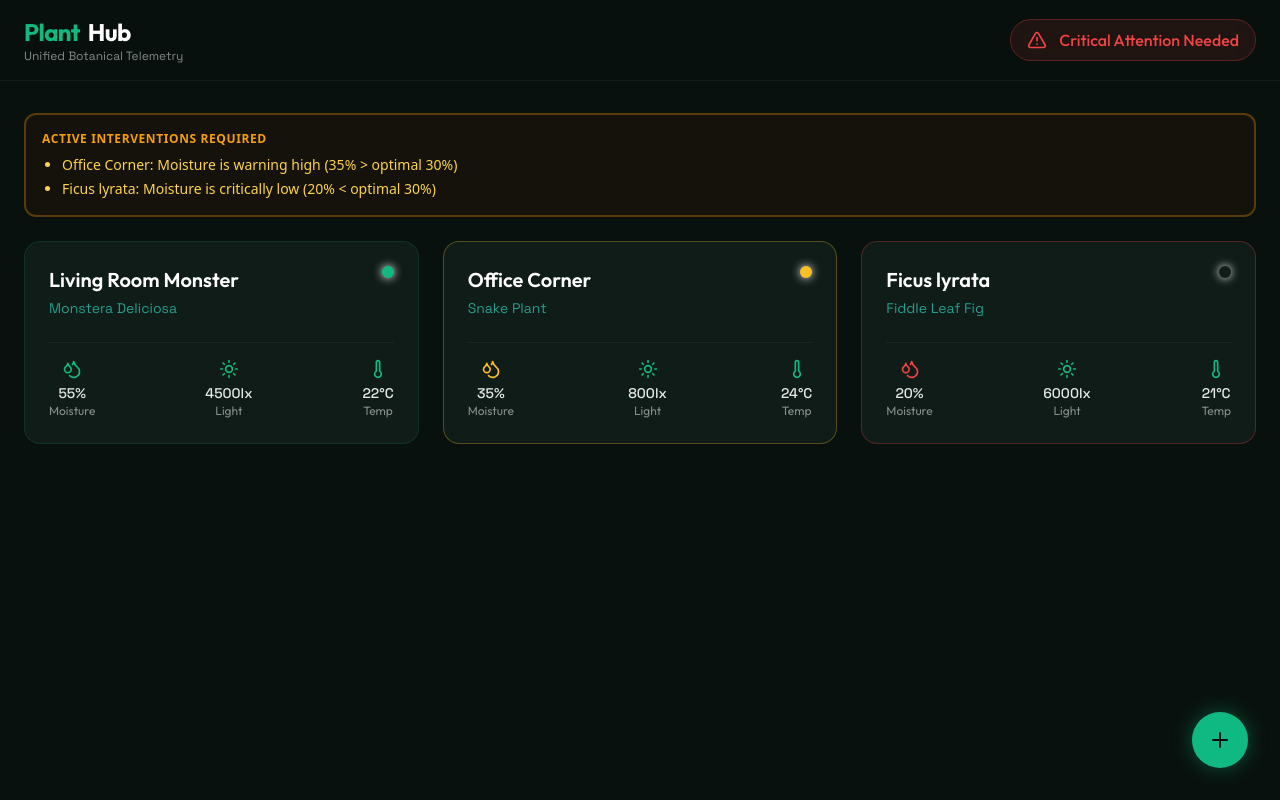
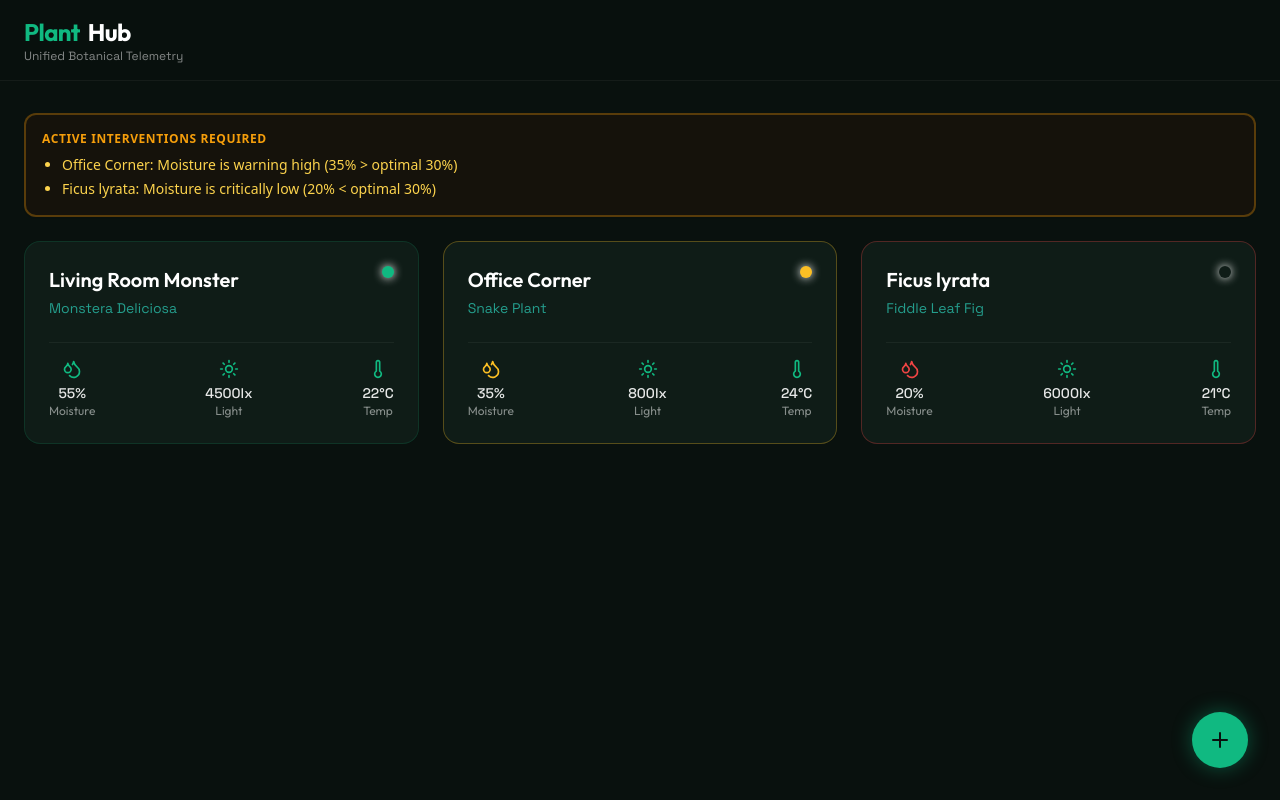
Before and after one commit to emilioxd14/Plant-Hub, a React (Vite) app: page / in a window 1280 px wide. Built offline with nearby package versions, Linux system fonts and the light colour scheme.

Commit message:
style: Remove redundant GlobalStatusBadge from HubView header

```diff
--- a/src/views/HubView.jsx
+++ b/src/views/HubView.jsx
@@ -1,6 +1,5 @@
 import React, { useState } from 'react';
 import { usePlants } from '../context/PlantContext';
-import GlobalStatusBadge from '../components/GlobalStatusBadge';
 import PlantCard from '../components/PlantCard';
 import AddPlantFab from '../components/AddPlantFab';
 import AddPlantModal from '../components/AddPlantModal';
@@ -49,7 +48,6 @@ const HubView = () => {
           </h1>
           <p className="font-space text-xs text-white/50">Unified Botanical Telemetry</p>
         </div>
-        <GlobalStatusBadge />
       </header>
 
       {/* Main Content */}
```
